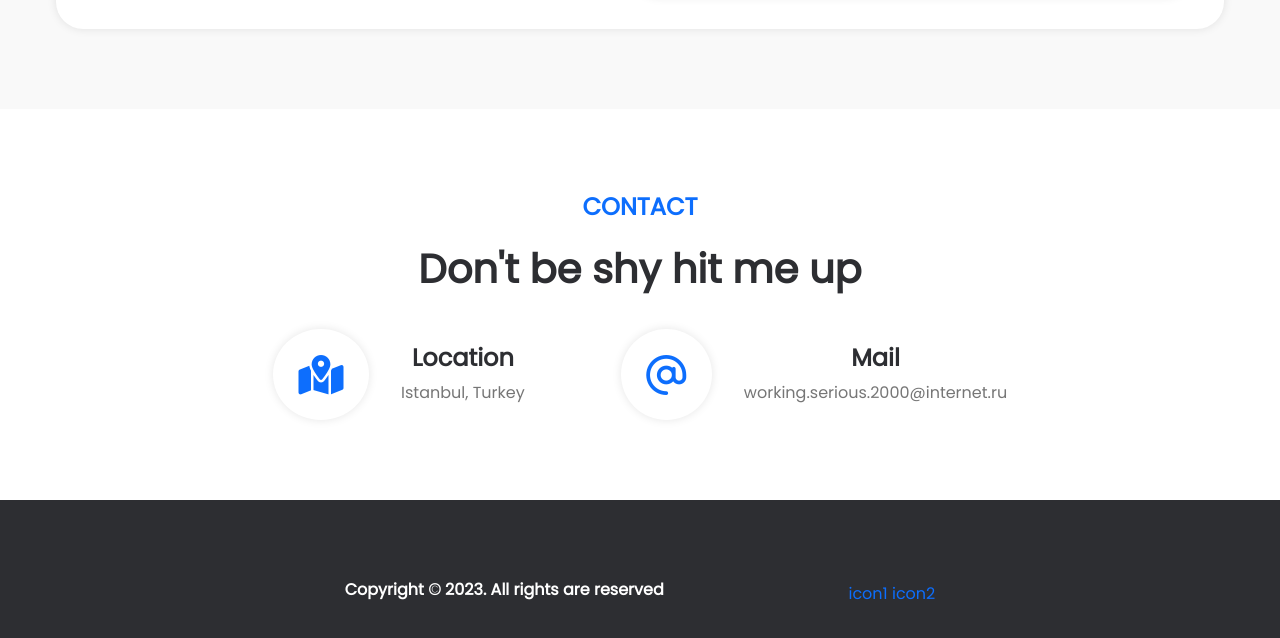
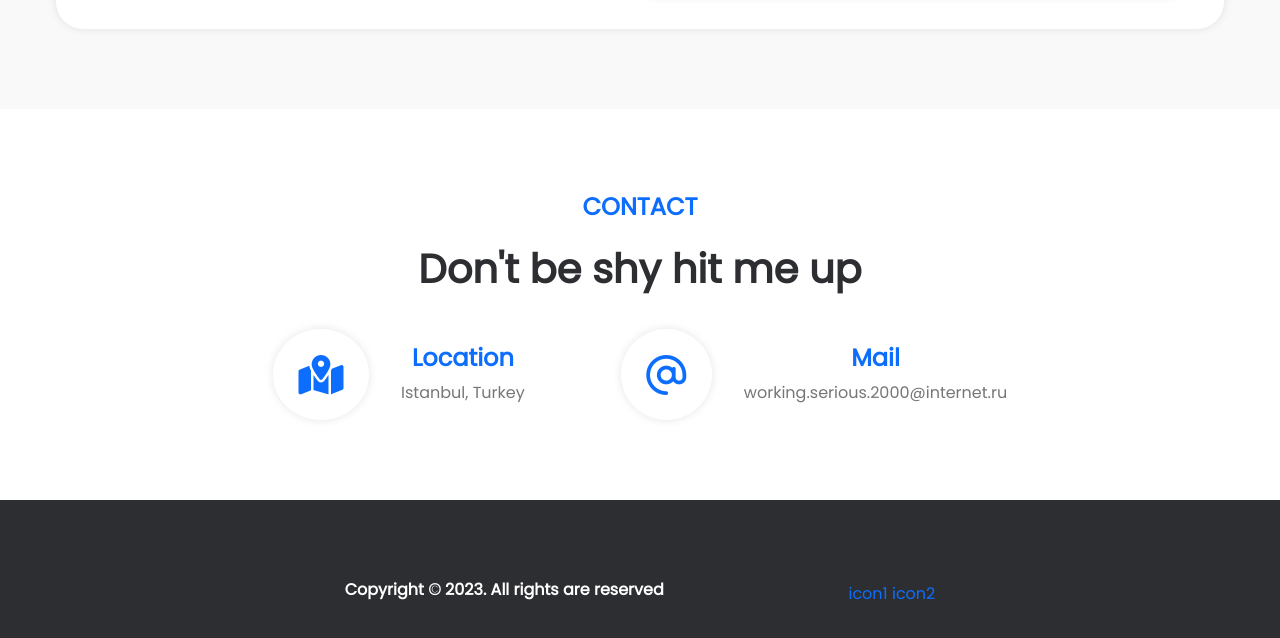
Before and after one commit to Mazyrka/portfolio, a website: page index.html in a window 1280 px wide. Shown: the part 3428-4066 px from the top of the page. Drawn offline with nearby package versions, Linux system fonts and the light colour scheme.

Commit message:
colorchange

```diff
--- a/styles/app.scss
+++ b/styles/app.scss
@@ -424,7 +424,7 @@ body {
 }
 
 .icon-container_header {
-    color: #2d2e32;
+    color: #0D6EFD;
     font-family: Poppins,sans-serif;
     font-size: 1.5rem;
     font-weight: 700;
```
Also changed, not shown: styles/app.css.
